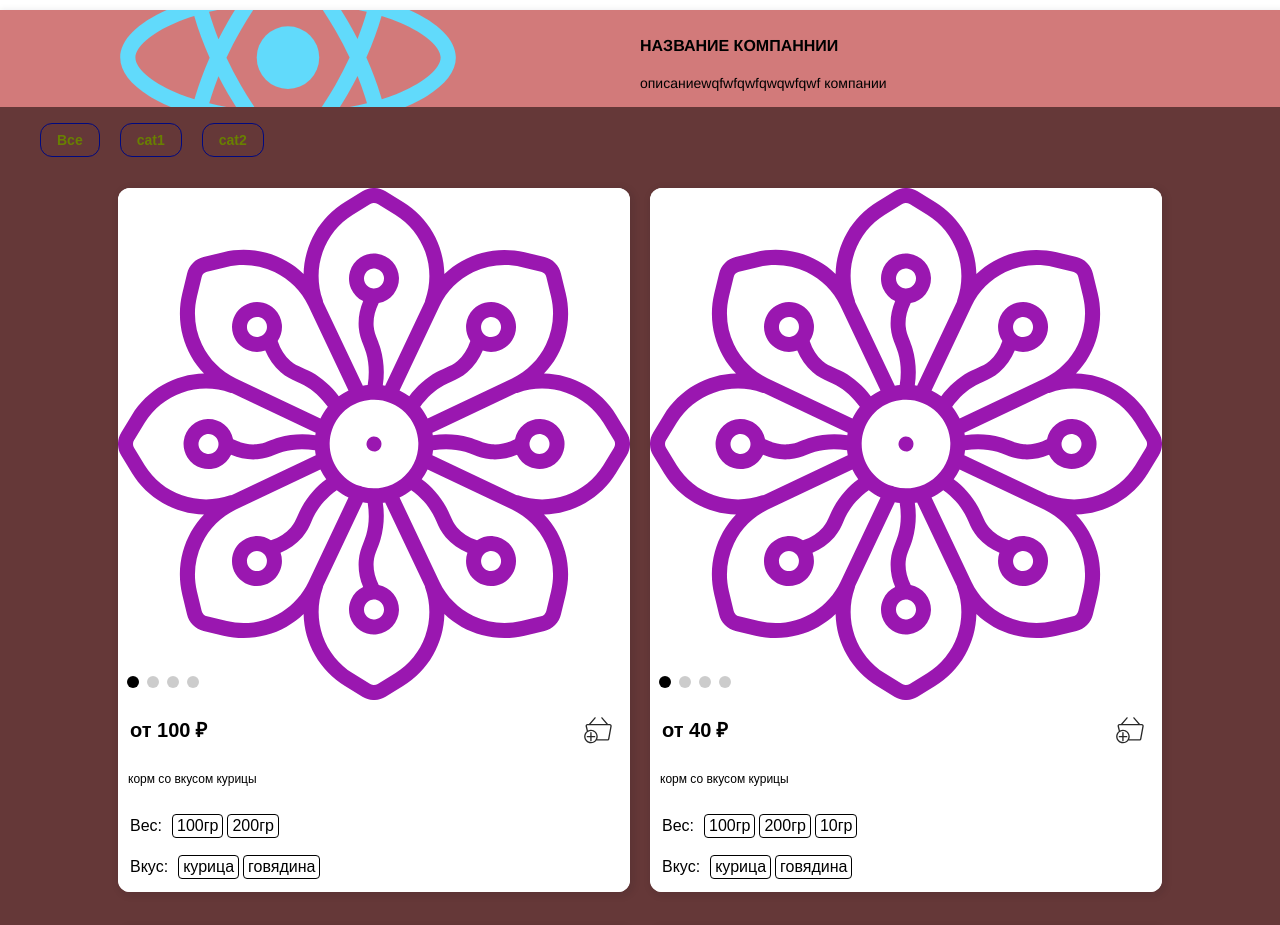
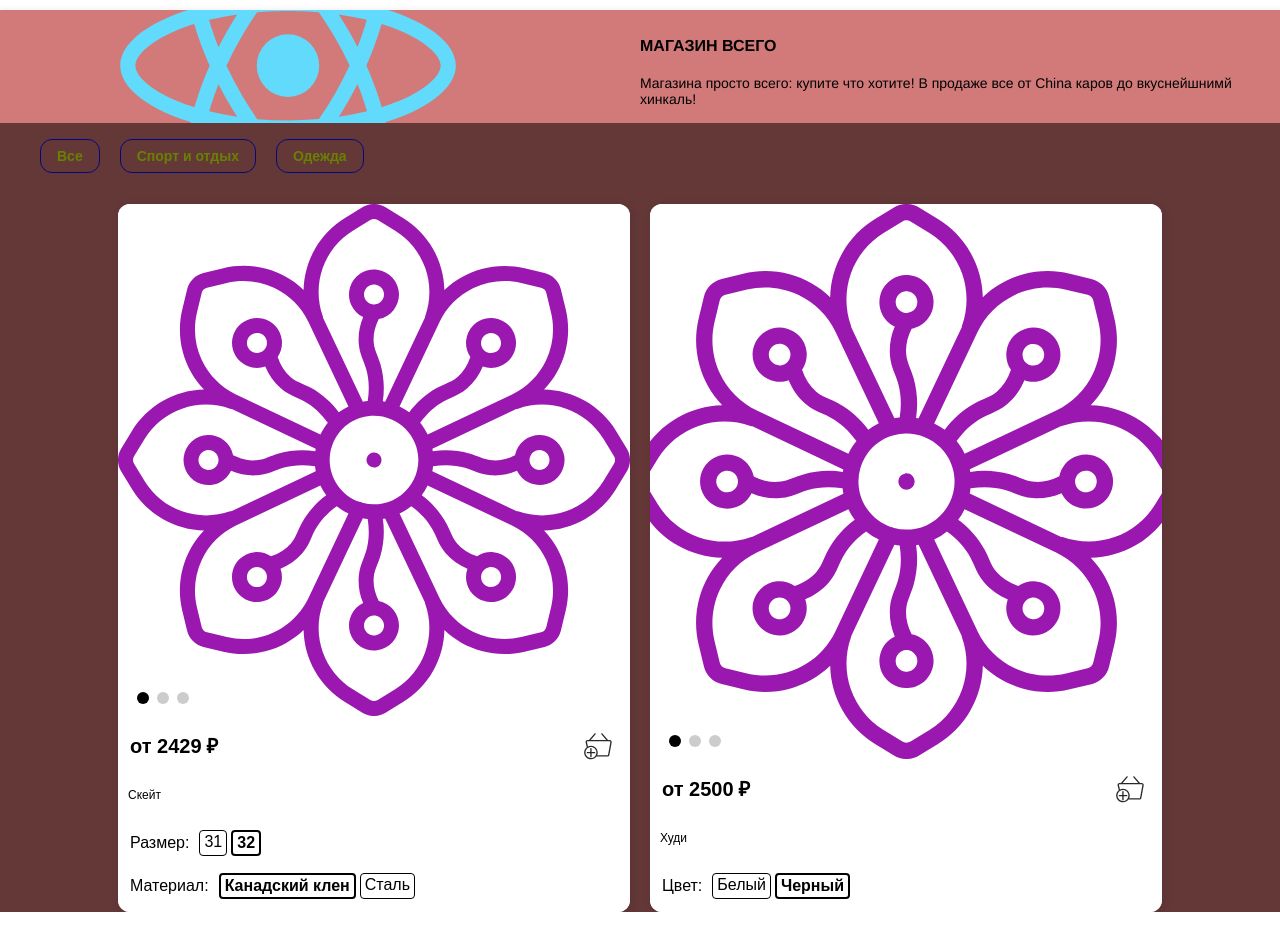
Before and after one commit to MainArmyn/ReactShop, a React (Create React App) app: page / in a window 1280 px wide. Shown: the part 160-1085 px from the top of the page. Built offline with nearby package versions, Linux system fonts and the light colour scheme.

Commit message:
работа теперь идет с нормальными данными

```diff
--- a/src/components/ItemList.js
+++ b/src/components/ItemList.js
@@ -47,9 +47,9 @@ class ItemList extends React.Component {
         e.stopPropagation();
         let ident = e.currentTarget.dataset.key;
         this.dataItems.forEach(el => {
-            if (el.id === ident) {
-                let cheeapestPrice = Math.min.apply(null, el.combos.map(item => Number(item.price)));//это мы будем писать от чего то есть цена
-                let cheepestCombo = el.combos.filter(item => Number(item.price) === cheeapestPrice)[0];
+            if (el["product_id"] === ident) {
+                let cheeapestId = e.currentTarget.dataset.combo;//это мы будем писать от чего то есть цена
+                let cheepestCombo = el.combos.filter(item => item.id === cheeapestId)[0];
                 this.setState({statusItem: "open",currentItem: [el,cheepestCombo],listItems: "list-items__non-active"});
                 return;
             }
@@ -138,11 +138,12 @@ class ItemList extends React.Component {
             </ul>
             <div className={`list-items ${this.state.listItems}`}>
                 {this.state.items.map((item,idx) => {
+                    item.combos = item.combos.filter(thing => thing.stock != 0);
                     let cheeapestPrice = Math.min.apply(null, item.combos.map(el => Number(el.price)));//это мы будем писать от чего то есть цена
                     let cheepestCombo = item.combos.filter(el => Number(el.price) === cheeapestPrice)[0];
-                return <div key={item.id} className="list-item" data-key={item.id} onClick={this.handlerToShow}>
+                return <div key={item["product_id"]} className="list-item" data-key={item["product_id"]} data-combo={cheepestCombo.id} onClick={this.handlerToShow}>
                      <Swiper pagination={true} modules={[Pagination]}>
-                        {cheepestCombo.img.map(el => <SwiperSlide><img src={el} alt=""></img></SwiperSlide>)}
+                        {cheepestCombo.photos.map(el => <SwiperSlide><img src={el} alt=""></img></SwiperSlide>)}
                     </Swiper>
                     <div className="list-item__info">
                         <div className="list-item__prices">
@@ -150,13 +151,13 @@ class ItemList extends React.Component {
                         </div>
                         <Popup contentStyle={{width: "300px",height: "200px"}} modal={true} trigger={<button className="list-item__btn-cart"></button>} position="bottom center">
                             <div className="popup-add-cart">
-                                {Object.values(item.variants).map(el => <ChoseClose title={el.name} categories={el.options} extraClass={"popup-chose"} func={this.handlerForChose} choosenOne={cheepestCombo}/>)}
+                                {Object.values(item.variants).map(el => el.options[0] === "" ? null:<ChoseClose title={el.name} categories={el.options} extraClass={"popup-chose"} func={this.handlerForChose} choosenOne={cheepestCombo}/>)}
                                 <button data-id={item.id} className="popup__btn popup__btn__active" onClick={this.handlerForPopupCart}>Добавить в корзину</button>
                             </div>
                         </Popup>
                     </div>
                     <h3 className="list-item__title">{cheepestCombo.name}</h3>
-                    {Object.values(item.variants).map(el => <ChoseClose title={el.name} categories={el.options} extraClass={"popup-chose"} />)}
+                    {Object.values(item.variants).map(el => el.options[0] === "" ? null:<ChoseClose title={el.name} categories={el.options} extraClass={"popup-chose"} func={this.handlerForChose} choosenOne={cheepestCombo}/>)}
                 </div>})}
             </div>
             <ItemFulllScreen data={this.state.currentItem} status={this.state.statusItem} funcToBack={this.handlerToReturn} funcToCart={this.handlerOpenCart} />
--- a/src/components/Shop.js
+++ b/src/components/Shop.js
@@ -9,15 +9,10 @@ class Shop extends React.Component {
     constructor(props) {//я решил что пусть у магазина будет один цвет и он будет указыаться при создании
         super(props);
         localStorage.clear();
-        this.dataVidjets = [{src: dostavka,text: "Бесплатная доставка от 2000 ₽"},
-        {src: dostavka,text: "Бесплатная доставка от 2000 ₽"},
-        {src: dostavka,text: "Бесплатная доставка от 2000 ₽"},
-        {src: dostavka,text: "Бесплатная доставка от 2000 ₽"}
-    ];//данные для виджетов
-    this.cart = [];//это будет корзина нашего пользователя есть вариант хранить корзину в локалном хранилище но пока думаю над этим
-    this.dataLogo = {logo: log,
+        this.cart = [];//это будет корзина нашего пользователя есть вариант хранить корзину в локалном хранилище но пока думаю над этим
+        this.dataLogo = {logo: log,
         text: "Интернет-магазин цветов для вас! Более 500 видов цветов и готовых композиций ..."
-    ,title: "Flower Boutique"};//данные для логотипа и для навзвния магазина
+            ,title: "Flower Boutique"};//данные для логотипа и для навзвния магазина
         this.allData = {//вот те данные которые мы будем получать
             banners: [log,dostavka,log,dostavka], //я просто помню что они у нас ввиде изображения
             logoArea: {title: "название компаннии",text: "описаниеwqfwfqwfqwqwfqwf компании"},
@@ -147,67 +142,150 @@ class Shop extends React.Component {
             id: uuid()
                 }]
         }
-        this.storeData = [{img:[log,dostavka,log,dostavka],
-            id: uuid(),
-            variants: ['25','34','21','23','45'],
-            title: "Корм для щенков всех пород Pedigree с курицей1",
-            text: "ewfiemfinwefnuejfwefnwjefejnfjkwnejkfnwejfnwejfn jweknwejfnwejfnwejkfnw jnwc dsmc dsm jwenfjwe jwnefjkenvjwkn jwnekwjenvjweknv jwnevwjken wjenvjwevnwjv",
-            category: "cat1",
-            newPrice: "4000",
-            oldPrice: "5000",
-            haracteristics: [{title: "Срок годности",value: "3"},{title: "Вес",value: "500гр"},
-            {title: "Страна производста",value: "Россия"},{title: "Срок годности",value: "3 года"}]},
-            {img:[log,dostavka,log,dostavka],
-                id: uuid(),
-                variants: ['25','34','21','23','45'],
-                title: "Корм для щенков всех пород Pedigree с курицей2",
-                text: "ewfiemfinwefnuejfwefnwjefejnfjkwnejkfnwejfnwejfn jweknwejfnwejfnwejkfnw jnwc dsmc dsm jwenfjwe jwnefjkenvjwkn jwnekwjenvjweknv jwnevwjken wjenvjwevnwjv",
-                category: "cat1",
-                newPrice: "4000",
-                oldPrice: "5000",
-                haracteristics: [{title: "Срок годности",value: "3"},{title: "Вес",value: "500гр"},
-                {title: "Страна производста",value: "Россия"},{title: "Срок годности",value: "3 года"}]},
-                {img:[log,dostavka,log,dostavka],
-                    id: uuid(),
-                    variants: ['25','34','21','23','45'],
-                    title: "Корм для щенков всех пород Pedigree с курицей3",
-                    text: "ewfiemfinwefnuejfwefnwjefejnfjkwnejkfnwejfnwejfn jweknwejfnwejfnwejkfnw jnwc dsmc dsm jwenfjwe jwnefjkenvjwkn jwnekwjenvjweknv jwnevwjken wjenvjwevnwjv",
-                    category: "cat1"
-                    ,newPrice: "4000",
-                    haracteristics: [{title: "Срок годности",value: "3"},{title: "Вес",value: "500гр"},{title: "Страна производста",value: "Россия"},{title: "Срок годности",value: "3 года"}]},
-                    {img:[log,dostavka,log,dostavka],
-                        id: uuid(),
-                        variants: ['25','34','21','23','45'],
-                    title: "Корм для щенков всех пород Pedigree с курицей",
-                    text: "ewfiemfinwefnuejfwefnwjefejnfjkwnejkfnwejfnwejfn jweknwejfnwejfnwejkfnw jnwc dsmc dsm jwenfjwe jwnefjkenvjwkn jwnekwjenvjweknv jwnevwjken wjenvjwevnwjv",
-                    category: "cat2",
-                    newPrice: "4000",
-                    oldPrice: "5000",haracteristics: [{title: "Срок годности",value: "3"},{title: "Вес",value: "500гр"},
-                    {title: "Страна производста",value: "Россия"},{title: "Срок годности",value: "3 года"}]},
-                    {img:[log,dostavka,log,dostavka],
-                        id: uuid(),
-                        variants: ['25','34','21','23','45'],
-                        title: "hii",
-                        text: "hfeuhfuwhfwheufwe",
-                        category: "cat3",
-                        newPrice: "4000",haracteristics: [{title: "Срок годности",value: "3"},{title: "Вес",value: "500гр"},
-                        {title: "Страна производста",value: "Россия"},{title: "Срок годности",value: "3 года"}]},
-                        {img:[log,dostavka,log,dostavka],
-                            id: uuid(),
-                            variants: ['25','34','21','23','45'],
-                            title: "hii",
-                            text: "hfeuhfuwhfwheufwe",
-                            category: "cat5",
-                            newPrice: "4000",haracteristics: [{title: "Срок годности",value: "3"},{title: "Вес",value: "500гр"},
-                            {title: "Страна производста",value: "Россия"},{title: "Срок годности",value: "3 года"}]},
-                            {img:[log,dostavka,log,dostavka],
-                                id: uuid(),
-                                variants: ['25','34','21','23','45'],
-                                title: "Корм для щенков всех пород Pedigree с курицей",
-                                text: "hfeuhfuwhfwheufwe"
-                                ,category: "cat5"
-                                ,newPrice: "4000",haracteristics: [{title: "Срок годности",value: "3"},{title: "Вес",value: "500гр"},
-                                {title: "Страна производста",value: "Россия"},{title: "Срок годности",value: "3 года"}]}];
+        this.store =
+        {
+            store_info: {
+                store_id: "c76e1153-b598-46ab-8344-4f8ae48c433b",
+                name: "Магазин всего",
+                description: "Магазина просто всего: купите что хотите! В продаже все от China каров до вкуснейшнимй хинкаль!",
+                delivery_type: "delivery",
+                delivery_option: "Самарская область"
+            },
+            banners: [
+                {
+                    link_to_product_id: "",
+                    text: "Забегай к нам, если устал сидеть дома! Почувствуй себя в гостях - всего 200 км от города за границей",
+                    sort: 1,
+                    img: log
+                },
+                {
+                    link_to_product_id: "",
+                    text: "Забегай к нам, если устал сидеть дома! Почувствуй себя в гостях - всего 200 км от города за границей",
+                    sort: 1,
+                    img: dostavka
+                },
+                {
+                    link_to_product_id: "",
+                    text: "Забегай к нам, если устал сидеть дома! Почувствуй себя в гостях - всего 200 км от города за границей",
+                    sort: 1,
+                    img: log
+                }
+            ],
+            products: [
+                {
+                    product_id: "2541bfb9-6711-45c2-8f63-8b009d8e4572",
+                    category: "Спорт и отдых",
+                    subcategory: "Скейтбординг",
+                    characteristics: [
+                        {
+                            name: "Применение",
+                            value: "Трюки"
+                        },
+                        {
+                            name: "Страна-изготовитель",
+                            value: "США"
+                        }
+                    ],
+                    variants: {
+                        var1: {
+                            name: "Размер",
+                            options: [
+
+                                    "31",
+                                    "32"
+
+                            ]
+                        },
+                        var2: {
+                            name: "Материал",
+                            options: [
+
+                                    "Канадский клен","Сталь"
+
+                            ]
+                        }
+                    },
+                    combos: [
+                        {
+                            id: "57b59c18-9d30-4d80-b426-4fbdcf7dbf60",
+                            name: "Скейт",
+                            text: "Новый крутой",
+                            old_price: "0.00",
+                            price: "0.00",
+                            stock: 0,
+                            photos: []
+                        },
+                        {
+                            id: "b631cde7-bb1b-4998-abc2-2a7baa431838",
+                            opt1: "32",
+                            opt2: "Канадский клен",
+                            name: "Скейт",
+                            text: "Новый крутой",
+                            old_price: "2699",
+                            price: "2429",
+                            stock: 3,
+                            photos: [log,dostavka,log]
+                        },
+                        {
+                            id: "8da61337-839a-485b-b016-ca0316ca10ce",
+                            opt1: "31",
+                            opt2: "Канадский клен",
+                            name: "Скейт",
+                            text: "Новый крутой!",
+                            old_price: "3699.00",
+                            price: "3329.10",
+                            stock: 3,
+                            photos: [log,dostavka,log]
+                        }
+                    ]
+                },
+                {
+                    product_id: "a2e478b9-6fdf-4dd5-98d0-e5e9269eb72f",
+                    category: "Одежда",
+                    subcategory: "Мужчинам",
+                    characteristics: [
+                        {
+                            name: "Страна-изготовитель",
+                            value: "Турция"
+                        }
+                    ],
+                    variants: {
+                        var1: {
+                            name: "Цвет",
+                            options: [
+
+                                    "Белый",
+                                    "Черный"
+
+                            ]
+                        },
+                        var2: {
+                            name: "Материал",
+                            options: [
+                                ""
+                            ]
+                        }
+                    },
+                    combos: [
+                        {
+                            id: "a3335eec-08d0-45b1-b462-7344786d2f83",
+                            name: "Футболка",
+                            text: "Турецкая модная футболка",
+                            old_price: "0.00",
+                            price: "0.00",
+                            stock: 0,
+                            photos: []},
+                            {
+                                id: "a2335eec-08d0-45b1-b462-7344786d2f83",
+                                opt1: "Черный",
+                                name: "Худи",
+                                text: "Турецкая модная худи",
+                                old_price: "3000",
+                                price: "2500",
+                                stock: 4,
+                                photos: [log,dostavka,log]}
+                    ]
+                    }]}
     }
     /*laodData = async () => {
         const response = await fetch("http://62.113.105.98:10001/api/v1/store/eac9c788-9599-4cc0-aba5-0b5508a04692/data/",{
@@ -226,9 +304,9 @@ class Shop extends React.Component {
         //таким образом можно дообвлять цвет,рамки и так далее
         return (
             <div className="shop">
-                <Vidjets data={this.allData.banners}/>
-                <LogoShop title={this.allData.logoArea.title} text={this.allData.logoArea.text} />
-                <ItemList data={this.allData.products}/>
+                <Vidjets data={this.store.banners}/>
+                <LogoShop title={this.store["store_info"].name} text={this.store["store_info"].description} />
+                <ItemList data={this.store.products}/>
             </div>
         )
     }
--- a/src/components/Vidjets.js
+++ b/src/components/Vidjets.js
@@ -5,7 +5,7 @@ function Vidjets({data}) {
        <div className="vidjets-container">
         {data.map(el =>
             <div key={uuid()} className="vidjets-container__item">
-                <img className="vidjets-container__item__img" src={el} alt=""></img>
+                <img className="vidjets-container__item__img" src={el.img} alt=""></img>
             </div>
         )}
        </div>
```
Also changed, not shown: src/App.css (+7 -0 lines), src/components/Cart.js (+15 -13 lines), src/components/ItemFullScreen.js (+3 -4 lines).
